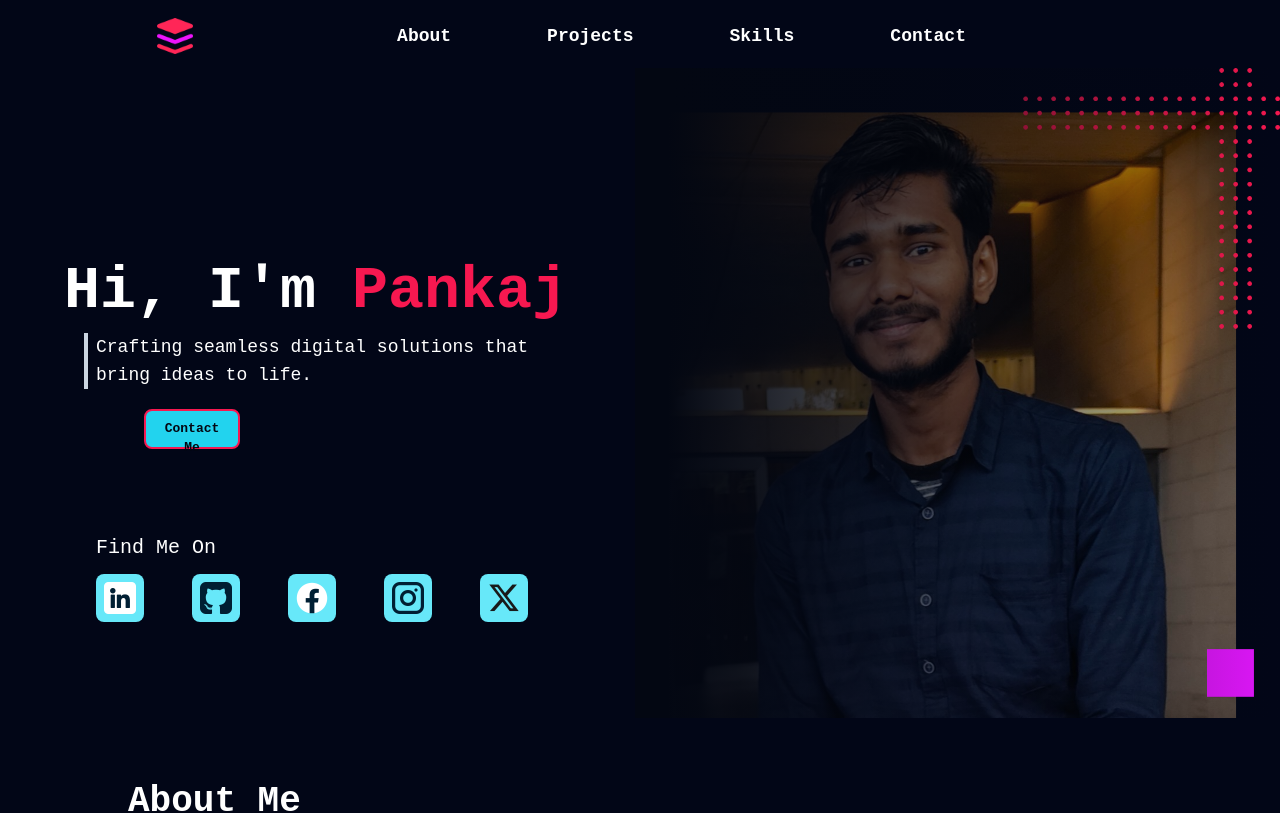
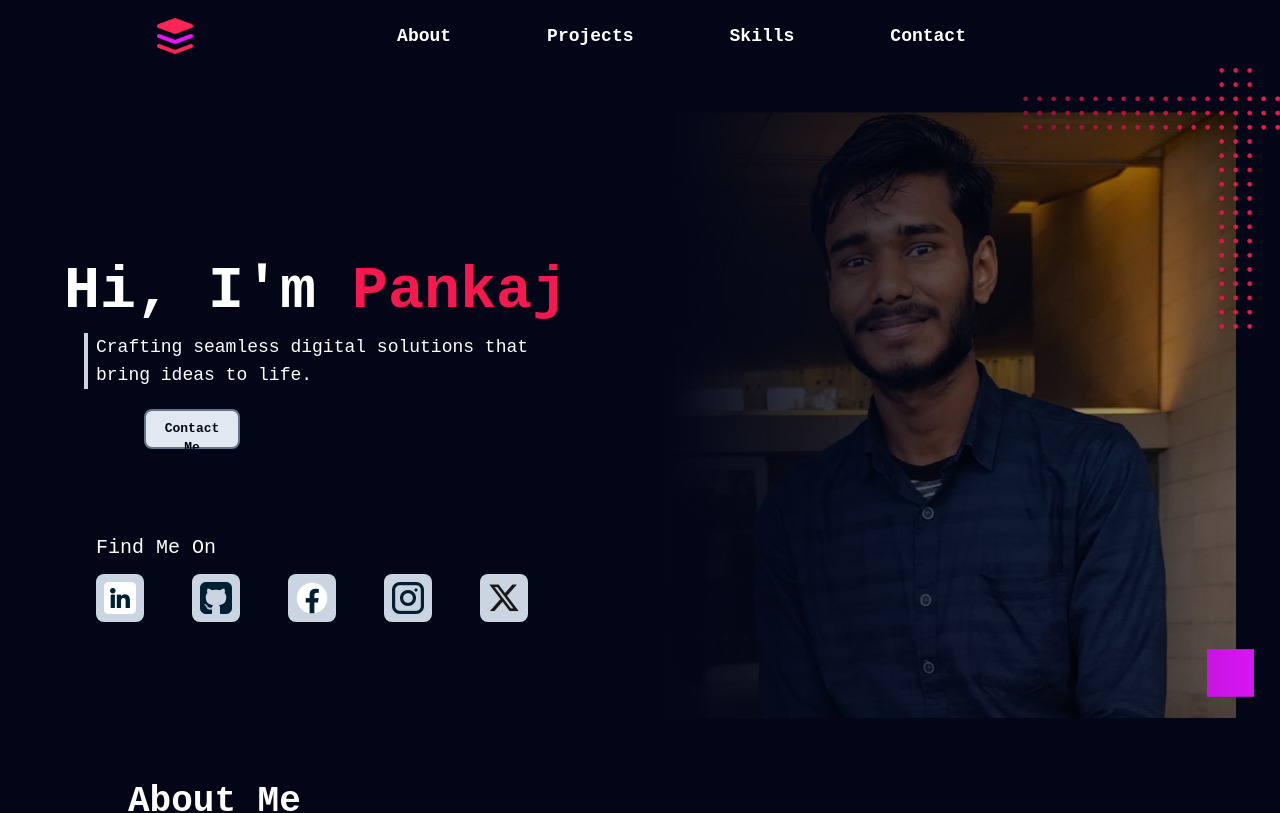
Before and after one commit to pankajuday/portfolio, a React (Vite) app in the folder frontEnd/: page / in a window 1280 px wide. Shown: the top 813 px of the page. Built offline with nearby package versions, Linux system fonts and the light colour scheme.

Commit message:
Optimised and updated on ui

```diff
--- a/frontEnd/src/App.css
+++ b/frontEnd/src/App.css
@@ -23,7 +23,7 @@ body {
     ul {
       @apply font-bold text-lg flex flex-row items-center space-x-20 ml-10 ;
       li {
-        @apply cursor-pointer hover:border-0 rounded-lg p-2 hover:bg-gray-950 fill-transparent   hover:border-white ;
+        @apply cursor-pointer hover:border-0 rounded-lg p-2 hover:bg-slate-950 fill-transparent   hover:border-white ;
       }
     }
   }
@@ -40,8 +40,8 @@ body {
     @apply md:h-[650px] md:w-[650px] ;
   }
   .imgShadow{
-      @apply h-[100%] w-[100%]  absolute  z-10 bg-gradient-to-t   from-gray-950 to-transparent ;
-      @apply  md:h-[650px] md:w-[650px] md:from-5% md:to-transparent md:bg-gradient-to-r md:from-gray-950 ;
+      @apply h-[100%] w-[100%]  absolute  z-10 bg-gradient-to-t   from-slate-950 to-transparent ;
+      @apply  md:h-[650px] md:w-[650px] md:from-5% md:to-transparent md:bg-gradient-to-r md:from-slate-950 ;
 
     }
  }
@@ -64,7 +64,7 @@ body {
   ul{
     @apply flex flex-row flex-wrap space-x-12 w-fit;
     li{
-      @apply cursor-pointer md:hover:bg-slate-100 h-12 w-12  p-2  rounded-lg bg-cyan-300;
+      @apply cursor-pointer md:hover:bg-slate-100 h-12 w-12  p-2  rounded-lg bg-slate-300;
 
     }
   }
--- a/frontEnd/src/components/Header.jsx
+++ b/frontEnd/src/components/Header.jsx
@@ -23,7 +23,7 @@ const Header = () => {
               href="#contact"
               className="h-auto w-full relative md:items-center flex flex-row flex-wrap md:left-20 top-5 hidden md:block"
             >
-              <button className="h-10 w-24 text-gray-950 font-bold hover:bg-[#F71850] bg-cyan-400 relative rounded-lg p-2 border-2 border-[#F71850] transition-colors duration-300">
+              <button className="h-10 w-24 text-slate-950 font-bold hover:bg-white bg-slate-200 relative rounded-lg p-2 border-2 border-slate-500 transition-transform duration-300 hover:scale-125 active:scale-90">
                 Contact Me
               </button>
             </a>
--- a/frontEnd/src/components/Projects.jsx
+++ b/frontEnd/src/components/Projects.jsx
@@ -5,7 +5,7 @@ import "../App.css";
 
 const ProjectCard = ({ name, description, image, technologies, liveLink, github }) => {
   return (
-    <div className="card m-2 h-96 w-80 border-2 rounded-lg overflow-hidden relative">
+    <div className="card m-2 h-96 w-80 border-2 rounded-lg overflow-hidden relative transition-all duration-300  hover:scale-105 active:scale-90">
       <div className="h-40 w-fit overflow-hidden relative">
         <img src={image} alt={name} className="" />
       </div>
@@ -40,11 +40,11 @@ const ProjectCard = ({ name, description, image, technologies, liveLink, github
 
 const Projects = () => {
   return (
-    <div className="w-full h-auto flex flex-col flex-wrap justify-center items-center relative top-24" id="projects">
+    <div className="w-full h-auto flex flex-col flex-wrap justify-center items-center relative top-24 " id="projects ">
       <div className="w-[80%]">
         <h1 className="md:text-4xl text-3xl font-bold border-b-4 border-orange-400 w-fit pb-3">My Projects</h1>
       </div>
-      <div className="h-auto w-[80%] flex flex-row flex-wrap justify-center items-center">
+      <div className="h-auto w-[80%] flex flex-row flex-wrap justify-center items-center ">
         {project.map((proj, index) => (
           <ProjectCard key={index} {...proj} />
         ))}
```
